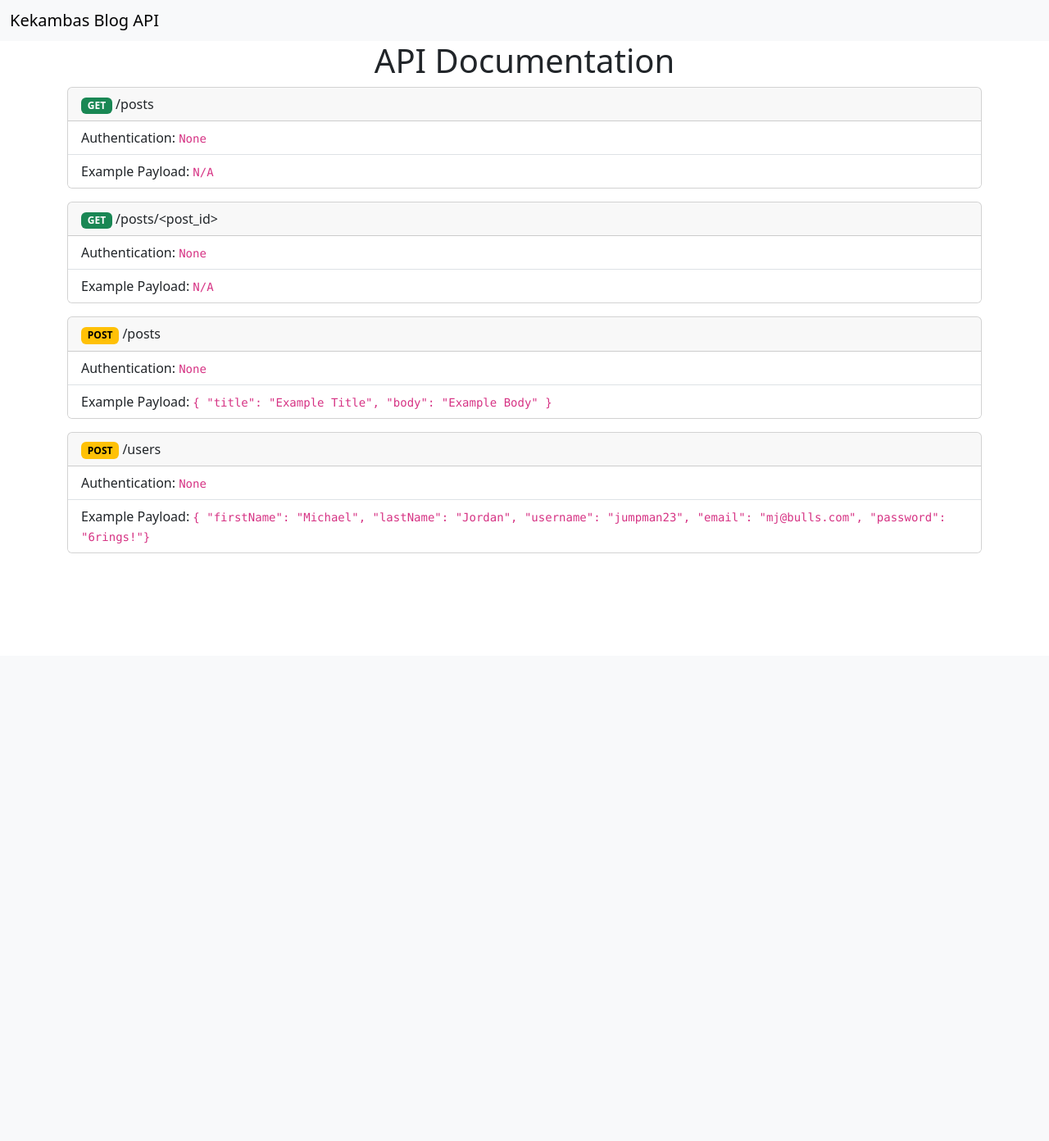
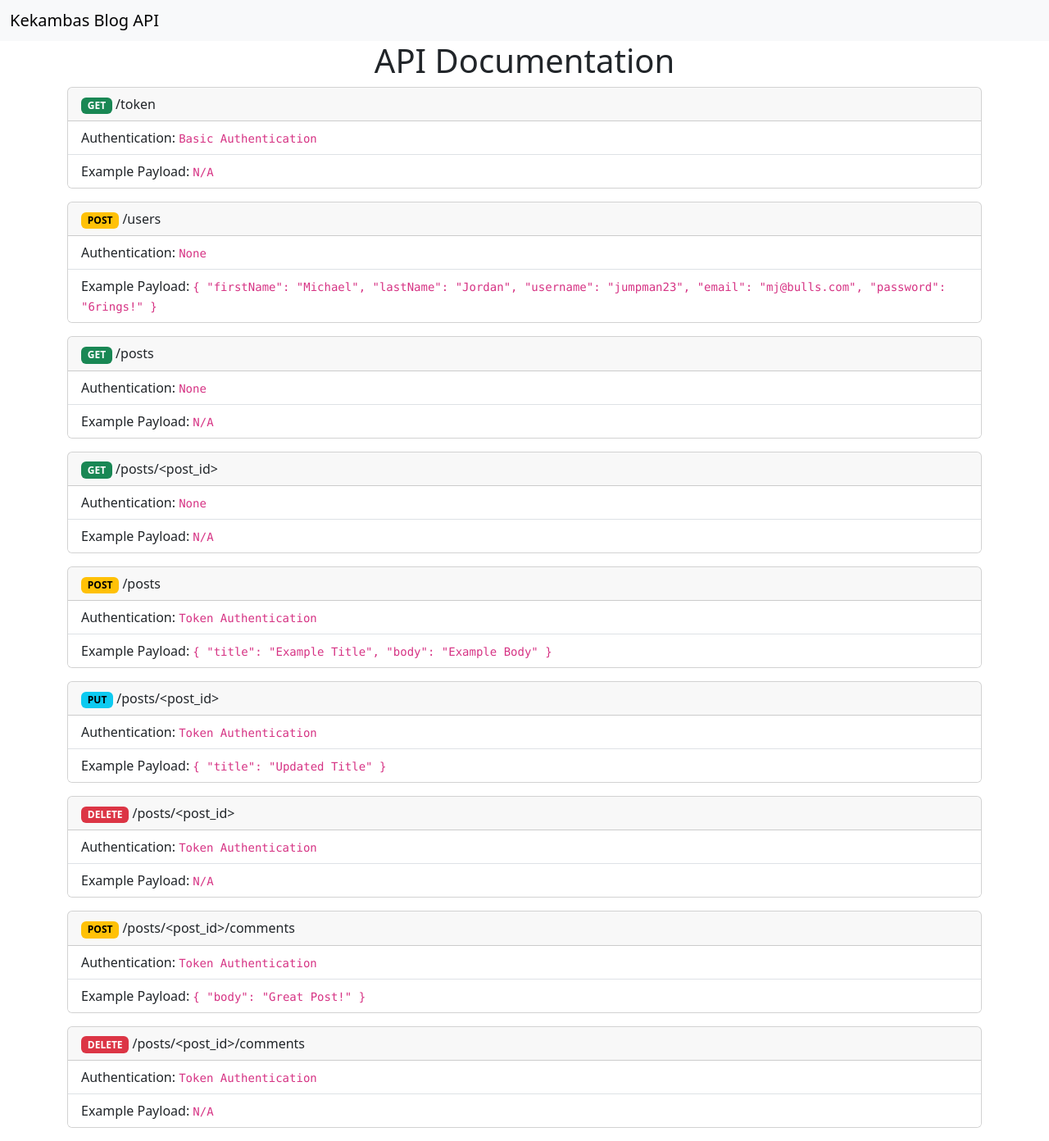
Before and after one commit to connorrubattino/flask_blog_api, a Flask app: page / in a window 1280 px wide. Shown: the whole page at 82% size. Before the commit the page ends 675 px from the top, so only its background shows below. Run offline with Flask 3, Linux system fonts and the light colour scheme.

Commit message:
documentation homepage update

```diff
--- a/app/templates/index.html
+++ b/app/templates/index.html
@@ -4,7 +4,10 @@
         <meta charset="UTF-8" />
         <meta name="viewport" content="width=device-width, initial-scale=1.0" />
         <title>Kekambas Blog API</title>
-        <link rel="stylesheet" href="https://cdn.jsdelivr.net/npm/bootstrap@5.3.3/dist/css/bootstrap.min.css">
+        <link
+            rel="stylesheet"
+            href="https://cdn.jsdelivr.net/npm/bootstrap@5.3.3/dist/css/bootstrap.min.css"
+        />
     </head>
     <body>
         <nav class="navbar bg-body-tertiary">
@@ -20,9 +23,35 @@
                 </div>
             </div>
 
-
             <div class="row">
 
+                <!-- Get Token -->
+                <div class="col-12">
+                    <div class="card mb-3">
+                        <div class="card-header">
+                            <span class="badge text-bg-success">GET</span> /token
+                        </div>
+                        <ul class="list-group list-group-flush">
+                            <li class="list-group-item">Authentication: <code>Basic Authentication</code></li>
+                            <li class="list-group-item">Example Payload: <code>N/A</code></li>
+                        </ul>
+                    </div>
+                </div>
+
+                <!-- Create User -->
+                <div class="col-12">
+                    <div class="card mb-3">
+                        <div class="card-header">
+                            <span class="badge text-bg-warning">POST</span> /users
+                        </div>
+                        <ul class="list-group list-group-flush">
+                            <li class="list-group-item">Authentication: <code>None</code></li>
+                            <li class="list-group-item">Example Payload: <code>{ "firstName": "Michael", "lastName": "Jordan", "username": "jumpman23", "email": "mj@bulls.com", "password": "6rings!" }</code></li>
+                        </ul>
+                    </div>
+                </div>
+
+                <!-- Get Posts -->
                 <div class="col-12">
                     <div class="card mb-3">
                         <div class="card-header">
@@ -35,6 +64,7 @@
                     </div>
                 </div>
 
+                <!-- Get Post -->
                 <div class="col-12">
                     <div class="card mb-3">
                         <div class="card-header">
@@ -47,32 +77,74 @@
                     </div>
                 </div>
 
+                <!-- Create Post -->
                 <div class="col-12">
                     <div class="card mb-3">
                         <div class="card-header">
                             <span class="badge text-bg-warning">POST</span> /posts
                         </div>
                         <ul class="list-group list-group-flush">
-                            <li class="list-group-item">Authentication: <code>None</code></li>
+                            <li class="list-group-item">Authentication: <code>Token Authentication</code></li>
                             <li class="list-group-item">Example Payload: <code>{ "title": "Example Title", "body": "Example Body" }</code></li>
                         </ul>
                     </div>
                 </div>
 
+                <!-- Edit Post -->
                 <div class="col-12">
                     <div class="card mb-3">
                         <div class="card-header">
-                            <span class="badge text-bg-warning">POST</span> /users
+                            <span class="badge text-bg-info">PUT</span> /posts/&lt;post_id&gt;
                         </div>
                         <ul class="list-group list-group-flush">
-                            <li class="list-group-item">Authentication: <code>None</code></li>
-                            <li class="list-group-item">Example Payload: <code>{ "firstName": "Michael", "lastName": "Jordan", "username": "jumpman23", "email": "mj@bulls.com", "password": "6rings!"}</code></li>
+                            <li class="list-group-item">Authentication: <code>Token Authentication</code></li>
+                            <li class="list-group-item">Example Payload: <code>{ "title": "Updated Title" }</code></li>
+                        </ul>
+                    </div>
+                </div>
+
+                <!-- Delete Post -->
+                <div class="col-12">
+                    <div class="card mb-3">
+                        <div class="card-header">
+                            <span class="badge text-bg-danger">DELETE</span> /posts/&lt;post_id&gt;
+                        </div>
+                        <ul class="list-group list-group-flush">
+                            <li class="list-group-item">Authentication: <code>Token Authentication</code></li>
+                            <li class="list-group-item">Example Payload: <code>N/A</code></li>
+                        </ul>
+                    </div>
+                </div>
+
+                <!-- Create Comment -->
+                <div class="col-12">
+                    <div class="card mb-3">
+                        <div class="card-header">
+                            <span class="badge text-bg-warning">POST</span> /posts/&lt;post_id&gt;/comments
+                        </div>
+                        <ul class="list-group list-group-flush">
+                            <li class="list-group-item">Authentication: <code>Token Authentication</code></li>
+                            <li class="list-group-item">Example Payload: <code>{ "body": "Great Post!" }</code></li>
+                        </ul>
+                    </div>
+                </div>
+
+                <!-- Delete Comment -->
+                <div class="col-12">
+                    <div class="card mb-3">
+                        <div class="card-header">
+                            <span class="badge text-bg-danger">DELETE</span> /posts/&lt;post_id&gt;/comments
+                        </div>
+                        <ul class="list-group list-group-flush">
+                            <li class="list-group-item">Authentication: <code>Token Authentication</code></li>
+                            <li class="list-group-item">Example Payload: <code>N/A</code></li>
                         </ul>
                     </div>
                 </div>
 
             </div>
         </div>
+
         <script src="https://cdn.jsdelivr.net/npm/bootstrap@5.3.3/dist/js/bootstrap.bundle.min.js"></script>
     </body>
 </html>
```
